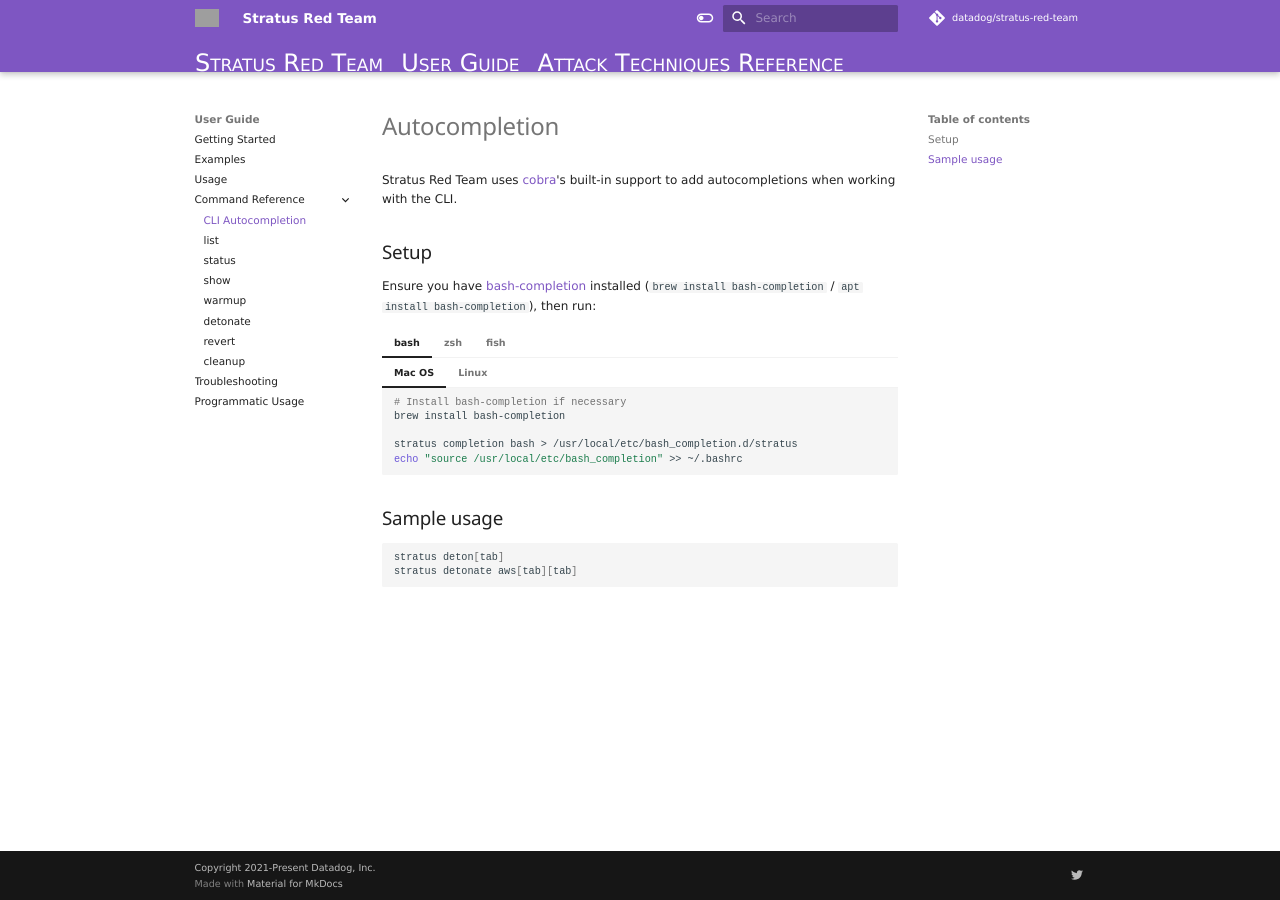
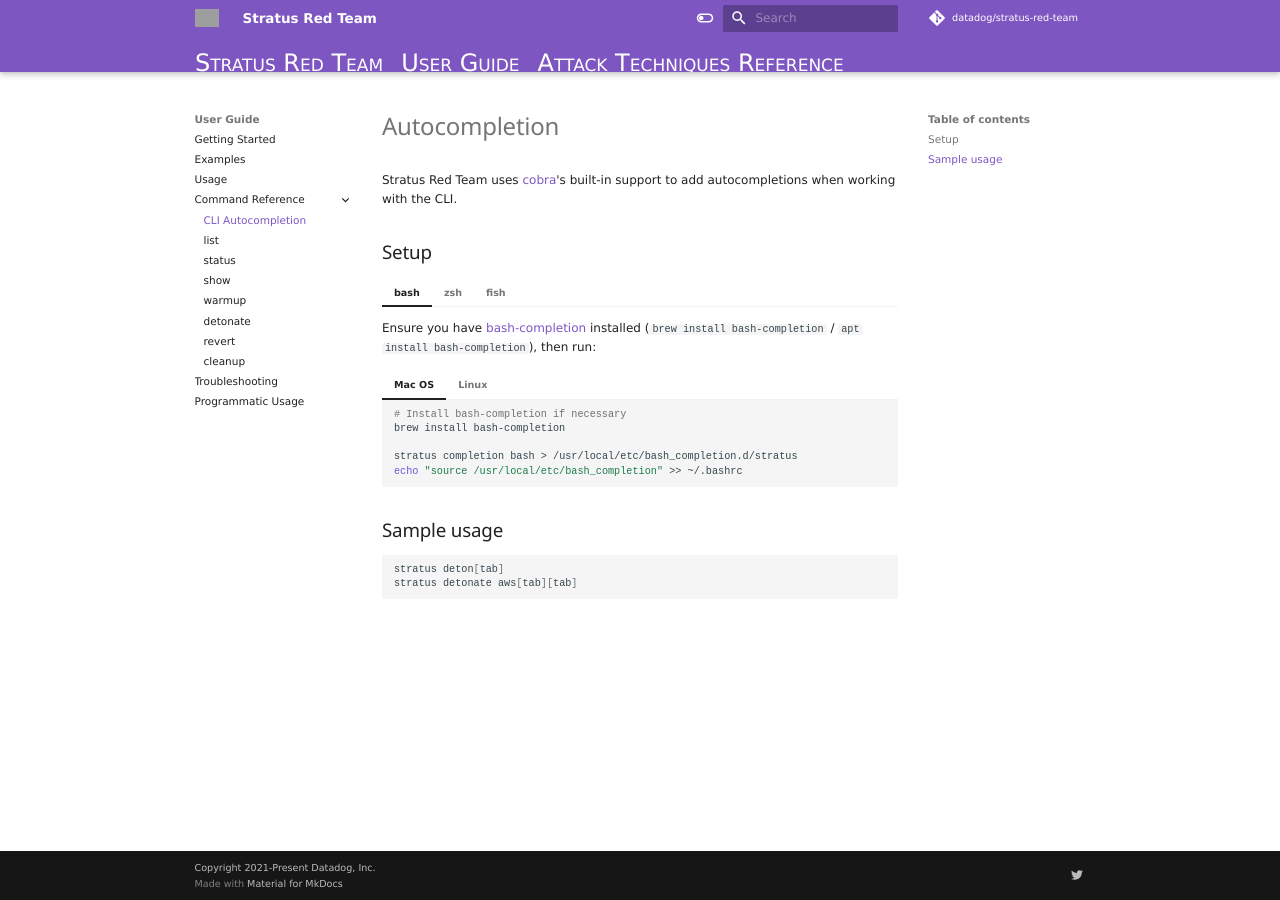
Before and after one commit to DataDog/stratus-red-team, an MkDocs documentation site: the page built from docs/user-guide/commands/autocompletion.md, in a window 1280 px wide. Built offline with MkDocs 1.6.1 and Material for MkDocs 9.7.7, drawn with Linux system fonts in a browser that asks for light colours; nearby versions of some CDN libraries; library files that are not in the unit come from our copies; comment, search, counter and statistics services are not loaded; grey boxes are pictures that could not be loaded.

```diff
--- a/docs/user-guide/commands/autocompletion.md
+++ b/docs/user-guide/commands/autocompletion.md
@@ -8,10 +8,9 @@ Stratus Red Team uses [cobra](https://github.com/spf13/cobra)'s built-in support
 
 ## Setup
 
+=== "bash"
 
-Ensure you have [bash-completion](https://github.com/scop/bash-completion) installed (`brew install bash-completion`  / `apt install bash-completion`), then run:
-
-=== "bash"
+    Ensure you have [bash-completion](https://github.com/scop/bash-completion) installed (`brew install bash-completion`  / `apt install bash-completion`), then run:
 
     === "Mac OS"
 
```
